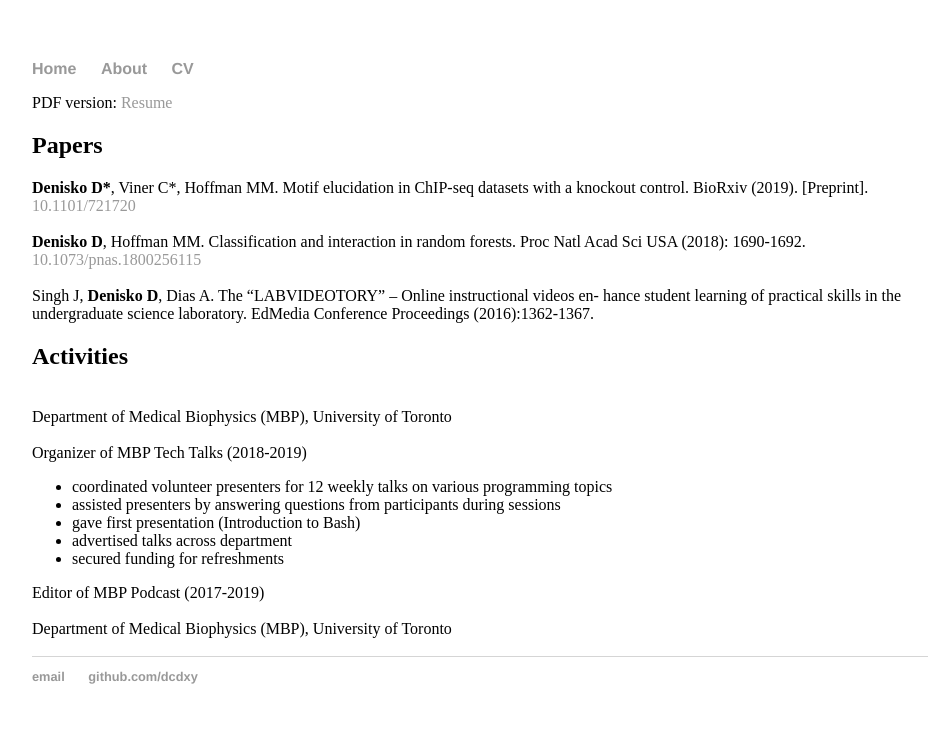
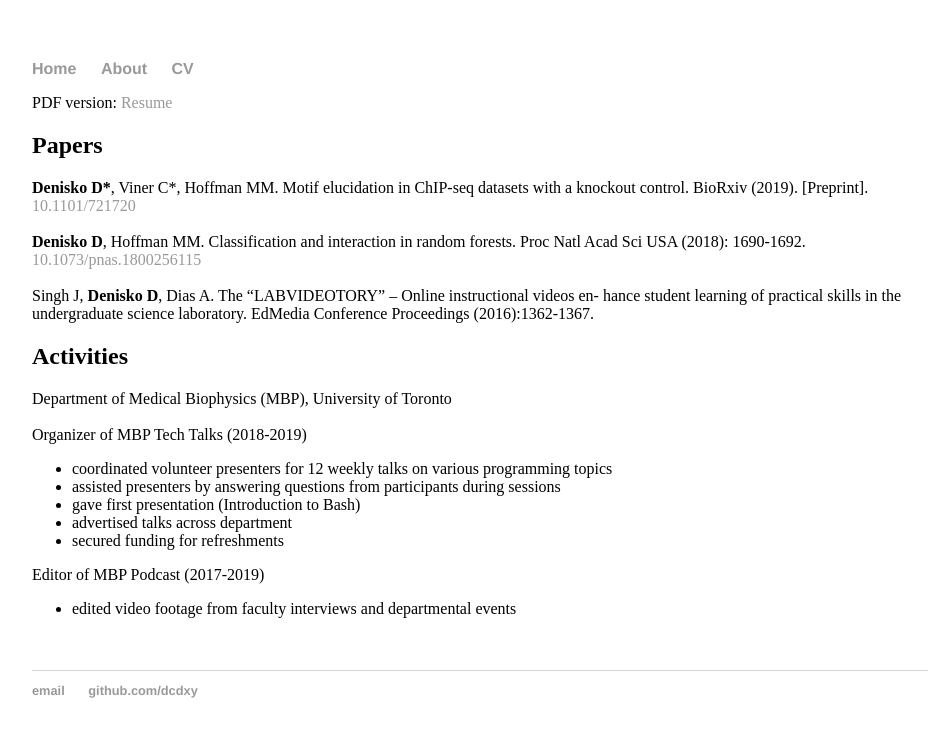
Before and after one commit to dcdxy/old-website, a Jekyll site: the page built from cv/index.html, in a window 1280 px wide. Shown: the top 737 px of the page, without its empty margins (160-1092 px from the left). Built offline with Jekyll 4.4.1, drawn with Linux system fonts in a browser that asks for light colours.

Commit message:
Added entry description

```diff
--- a/cv/index.html
+++ b/cv/index.html
@@ -13,21 +13,18 @@ PDF version: <a href="resume.pdf" target=blank>Resume</a>
 Singh J, <b>Denisko D</b>, Dias A. The “LABVIDEOTORY” – Online instructional videos en- hance student learning of practical skills in the undergraduate science laboratory. EdMedia Conference Proceedings (2016):1362-1367.
 <br>
 <h2>Activities</h2>
-<br>
 Department of Medical Biophysics (MBP), University of Toronto
 <br>
 <br>
-Organizer of MBP Tech Talks (2018-2019)
-<ul>
+Organizer of MBP Tech Talks (2018-2019)<ul>
   <li>coordinated volunteer presenters for 12 weekly talks on various programming topics</li>
   <li>assisted presenters by answering questions from participants during sessions</li>
   <li>gave first presentation (Introduction to Bash)</li>
   <li>advertised talks across department</li>
   <li>secured funding for refreshments</li>
 </ul>
-Editor of MBP Podcast (2017-2019)
+Editor of MBP Podcast (2017-2019)<ul>
+  <li>edited video footage from faculty interviews and departmental events</li>
+</ul>
 <br>
 <br>
-Department of Medical Biophysics (MBP), University of Toronto
-<br>
-<br>
```
